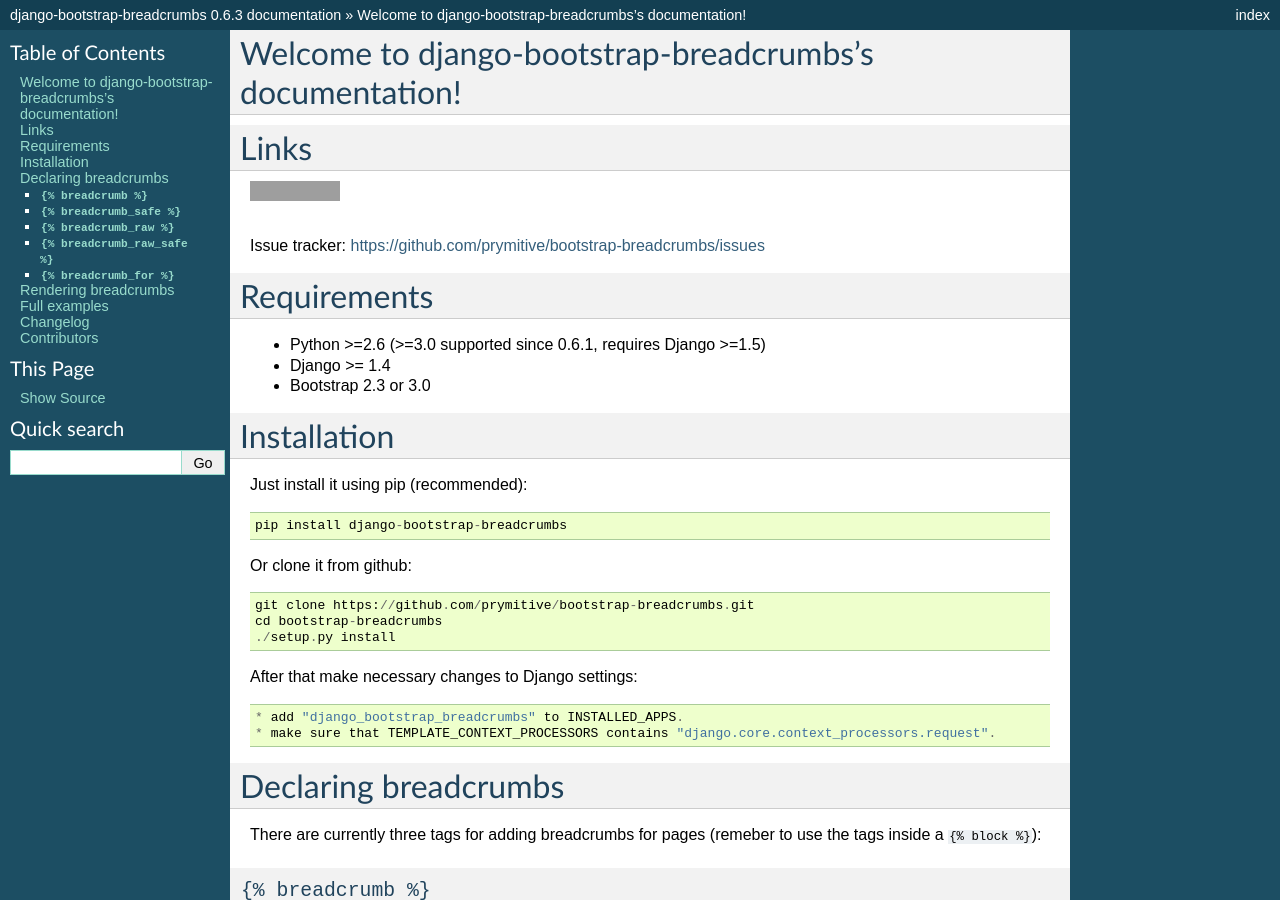
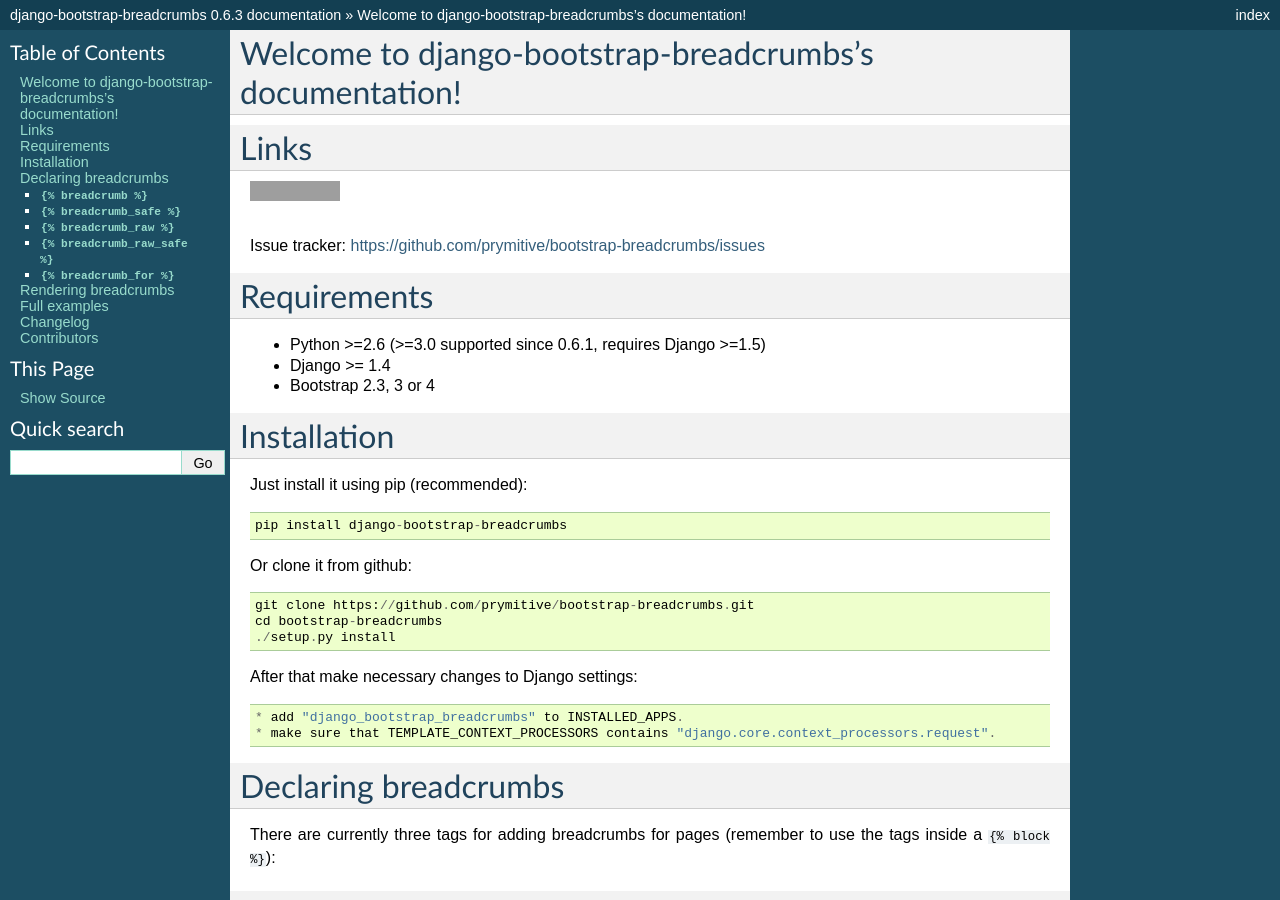
Before and after one commit to prymitive/bootstrap-breadcrumbs, a Sphinx documentation site: the page built from docs/index.rst, in a window 1280 px wide and 900 px high. Built offline with Sphinx 7.4.7, drawn with Linux system fonts in a browser that asks for light colours; grey boxes are pictures that could not be loaded.

Commit message:
docs: fix typos & add Bootstrap 4 in supported versions

```diff
--- a/docs/index.rst
+++ b/docs/index.rst
@@ -20,7 +20,7 @@
 
 * Python >=2.6 (>=3.0 supported since 0.6.1, requires Django >=1.5)
 * Django >= 1.4
-* Bootstrap 2.3 or 3.0
+* Bootstrap 2.3, 3 or 4
 
 Installation
 ============
@@ -43,7 +43,7 @@
 Declaring breadcrumbs
 =====================
 
-There are currently three tags for adding breadcrumbs for pages (remeber to use the tags inside a ``{% block %}``):
+There are currently three tags for adding breadcrumbs for pages (remember to use the tags inside a ``{% block %}``):
 
 ``{% breadcrumb %}``
 ~~~~~~~~~~~~~~~~~~~~
@@ -102,7 +102,7 @@
 By default breadcrumbs labels are translated using gettext, if the translation should be skipped ``{% breadcrumb_raw %}`` can be used (the label is still escaped). Available since 0.7.0 release.
 
 ``{% breadcrumb_raw_safe %}``
-~~~~~~~~~~~~~~~~~~~~~~~~
+~~~~~~~~~~~~~~~~~~~~~~~~~~~~~
 
 If the label should neither be escaped nor translated ``{% breadcrumb_raw_safe %}`` can be used. Available since 0.7.0 release.
 
```
